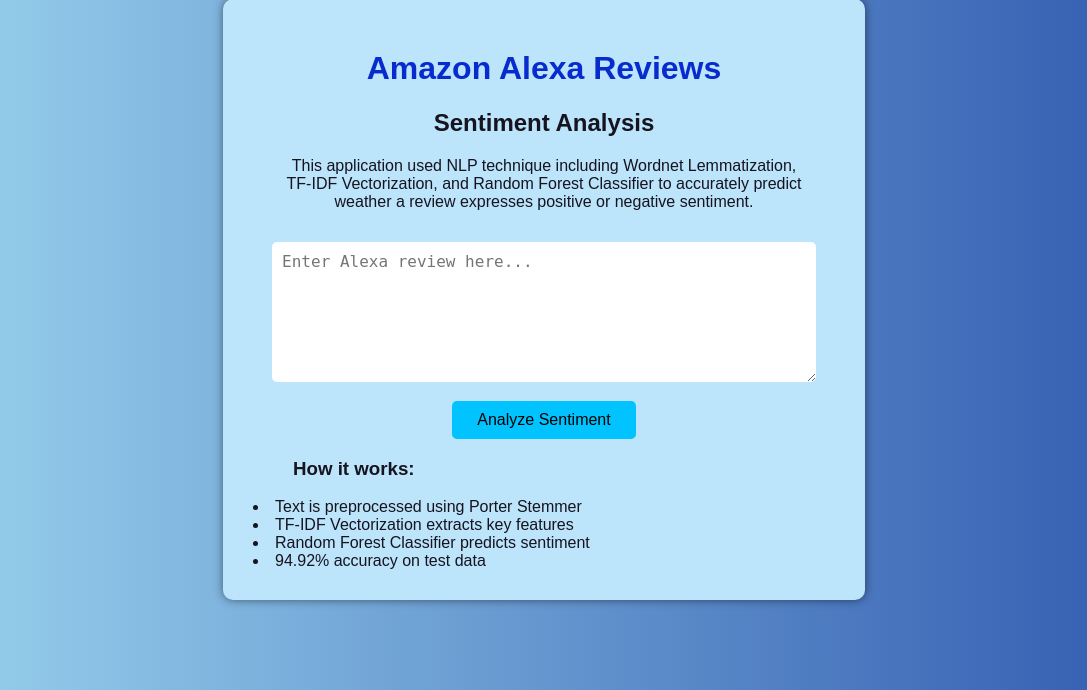
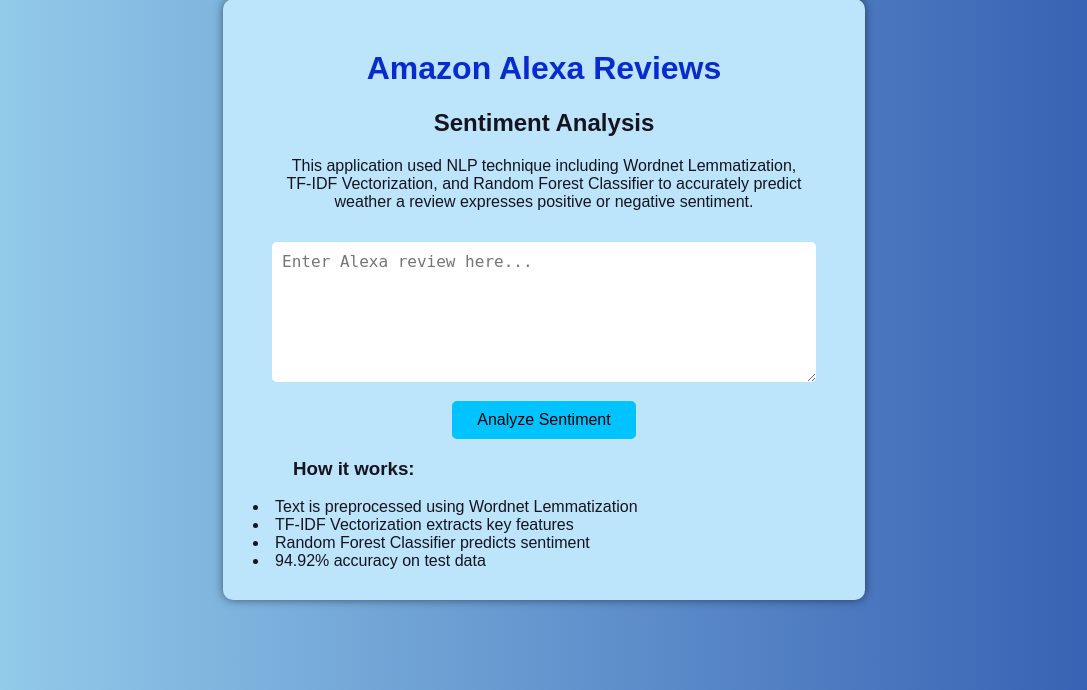
Before and after one commit to amansingh041/Amazon-Alexa-Review-Webapp, a Flask app: page / in a window 1280 px wide. Shown: the part 59-749 px from the top of the page, without its empty margins (96-1183 px from the left). Run offline with Flask 3, Linux system fonts and the light colour scheme; parts of the project's set-up code (start-up, migrations or seed data) failed here and were passed over.

Commit message:
Initial Commit

```diff
--- a/templates/index.html
+++ b/templates/index.html
@@ -90,7 +90,7 @@
         {% endif %}
                 <div style="text-align: left;">
                     <h3><ul>How it works:</ul></h3>
-                    <li>Text is preprocessed using Porter Stemmer</li>
+                    <li>Text is preprocessed using Wordnet Lemmatization</li>
                     <li>TF-IDF Vectorization extracts key features</li>
                     <li>Random Forest Classifier predicts sentiment</li>
                     <li>94.92% accuracy on test data</li>
```
